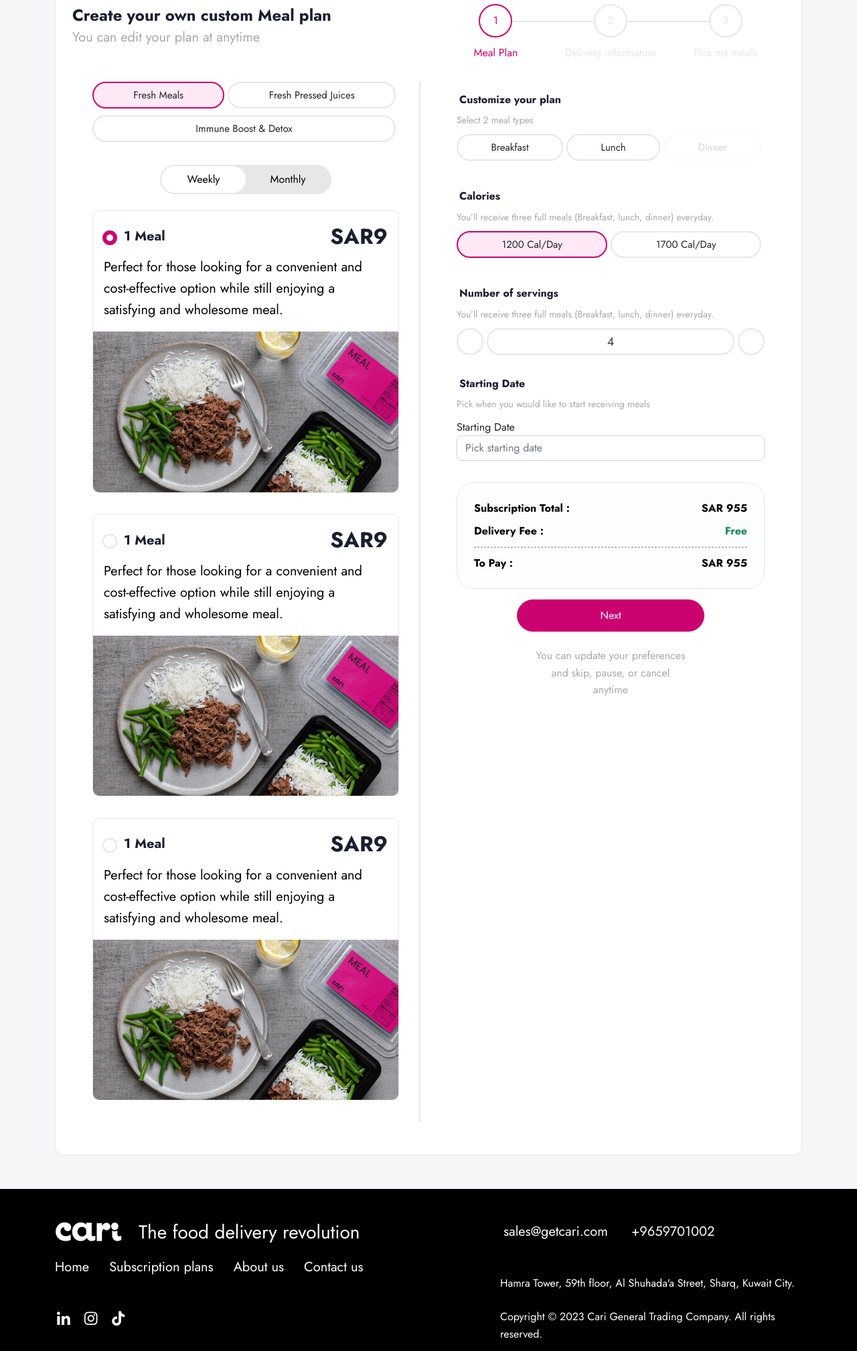
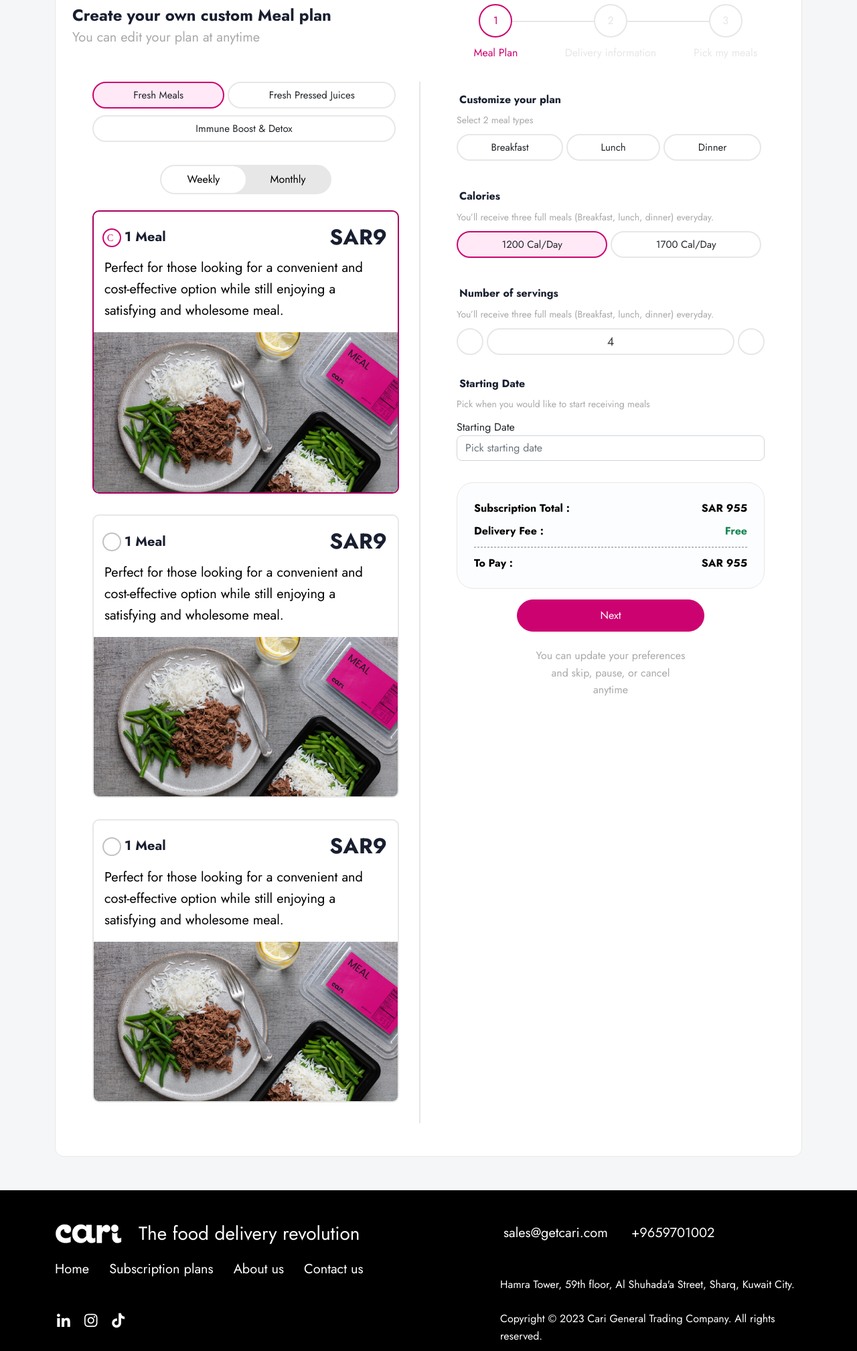
Before and after one commit to waleedo0o7/cari-website, a PHP site: page /meal-plans.php in a window 1280 px wide, after a click that opens the changed part. Shown: the part 152-2169 px from the top of the page at 67% size. Run offline with PHP 8.4, Linux system fonts and the light colour scheme; style sheets or scripts are compiled from the project's sources; some libraries are stand-ins or nearby versions.

Commit message:
fix date width and add fix some css issues

```diff
--- a/assets/css/custom-style.css
+++ b/assets/css/custom-style.css
@@ -426,9 +426,38 @@ a:hover {
 }
 .flexible-plans-card-wrapper .option-container {
   position: absolute;
-  top: 30px;
+  top: 27px;
   left: 15px;
   width: fit-content;
+}
+.flexible-plans-card-wrapper .option-container .radio-with-select-item,
+.flexible-plans-card-wrapper .option-container .checkmark {
+  border-color: var(--primaryColor);
+  background-color: #FFF !important;
+  height: 28px;
+  width: 28px;
+  top: 0;
+  left: 0;
+  cursor: pointer;
+  border-color: #c2c2c2;
+}
+.flexible-plans-card-wrapper .option-container .radio-with-select-item::after,
+.flexible-plans-card-wrapper .option-container .checkmark::after {
+  content: "C";
+  font-family: "cari-icons" !important;
+  font-style: normal !important;
+  font-weight: normal !important;
+  font-variant: normal !important;
+  text-transform: none !important;
+  speak: none;
+  line-height: 1;
+  -webkit-font-smoothing: antialiased;
+  -moz-osx-font-smoothing: grayscale;
+  font-size: 14px;
+  color: var(--primaryColor);
+  position: absolute;
+  top: 6px;
+  left: 5px;
 }
 .flexible-plans-card-wrapper h5 {
   margin-left: 30px;
@@ -437,7 +466,10 @@ a:hover {
 .flexible-plans-card {
   border-radius: 10px;
   overflow: hidden;
-  border: 1px solid var(--gray);
+  border: 2px solid var(--gray);
+}
+.flexible-plans-card.selected {
+  border: 2px solid var(--primaryColorDark);
 }
 .flexible-plans-card.style-2 .flexible-plans-card-content p {
   min-height: unset;
@@ -579,6 +611,13 @@ a:hover {
 }
 .main-page-wrapper .page-content {
   padding: 25px;
+}
+
+.main-page-wrapper.custom-your-plan .flexible-plans-card-wrapper * {
+  cursor: pointer;
+}
+.main-page-wrapper.custom-your-plan .flexible-plans-card-wrapper:hover .flexible-plans-card {
+  box-shadow: 0 0 10px rgba(180, 180, 180, 0.3960784314);
 }
 
 .dashboard-header {
@@ -1126,7 +1165,7 @@ input.radio-with-select-item:checked + span + label {
   width: 80%;
 }
 .calendar-wrapper .days-wrapper .one-day {
-  width: 14.2857%;
+  width: 100%;
   text-align: center;
   border-bottom: 3px solid var(--gray);
   padding-bottom: 10px;
@@ -1241,7 +1280,7 @@ input.radio-with-select-item:checked + span + label {
     width: 100% !important;
   }
   .days-wrapper .one-day {
-    min-width: 90px;
+    min-width: 120px;
   }
   .calendar-wrapper {
     overflow: scroll;
--- a/assets/css/custom-style.scss
+++ b/assets/css/custom-style.scss
@@ -1,5 +1,4 @@
 @use "rtl.scss";
-
 
 .switch-box {
     position: fixed;
@@ -409,10 +408,49 @@ a {
 
     .option-container {
         position: absolute;
-        top: 30px;
+        top: 27px;
         left: 15px;
         width: fit-content;
+
+
+
+        .radio-with-select-item,
+        .checkmark {
+
+            border-color: var(--primaryColor);
+            background-color : #FFF !important;
+            height: 28px;
+            width: 28px;
+            top: 0;
+            left: 0;
+            cursor: pointer;
+            border-color: #c2c2c2;
+
+            &::after {
+                content: "\43";
+                font-family: "cari-icons" !important;
+                font-style: normal !important;
+                font-weight: normal !important;
+                font-variant: normal !important;
+                text-transform: none !important;
+                speak: none;
+                line-height: 1;
+                -webkit-font-smoothing: antialiased;
+                -moz-osx-font-smoothing: grayscale;
+                font-size: 14px;
+                color: var(--primaryColor);
+                position: absolute;
+                top: 6px;
+                left: 5px;
+            }
+        }
+
     }
+
+
+
+
+
 
     h5 {
         margin-left: 30px;
@@ -422,7 +460,11 @@ a {
 .flexible-plans-card {
     border-radius: 10px;
     overflow: hidden;
-    border: 1px solid var(--gray);
+    border: 2px solid var(--gray);
+
+    &.selected {
+        border: 2px solid var(--primaryColorDark);
+    }
 
     &.style-2 {
         .flexible-plans-card-content p {
@@ -467,6 +509,8 @@ a {
             min-height: 170px;
         }
     }
+
+
 }
 
 .products-section {
@@ -490,7 +534,7 @@ a {
 .custom-faq-area {
     position: relative;
 
-    &:after{
+    &:after {
         content: "";
         position: absolute;
         top: 0;
@@ -598,6 +642,16 @@ a {
 
     .page-content {
         padding: 25px;
+    }
+}
+
+.main-page-wrapper.custom-your-plan {
+    .flexible-plans-card-wrapper * {
+        cursor: pointer;
+    }
+
+    .flexible-plans-card-wrapper:hover .flexible-plans-card {
+        box-shadow: 0 0 10px #b4b4b465;
     }
 }
 
@@ -1208,7 +1262,7 @@ input.radio-with-select-item:checked + span + label {
         width: 80%;
 
         .one-day {
-            width: 14.2857%;
+            width: 100%;
             text-align: center;
             border-bottom: 3px solid var(--gray);
             padding-bottom: 10px;
@@ -1259,7 +1313,6 @@ input.radio-with-select-item:checked + span + label {
 }
 
 @media all and (max-width: 1200px) {
-
     .manage-subscription .col-lg-4 {
         margin-bottom: 15px;
     }
@@ -1276,7 +1329,7 @@ input.radio-with-select-item:checked + span + label {
         top: 25px;
     }
 
-    .steps-wrapper{
+    .steps-wrapper {
         margin-top: 10px;
     }
 
@@ -1354,7 +1407,7 @@ input.radio-with-select-item:checked + span + label {
     .days-wrapper {
         width: 100% !important;
         .one-day {
-            min-width: 90px;
+            min-width: 120px;
         }
     }
 
@@ -1406,7 +1459,6 @@ input.radio-with-select-item:checked + span + label {
 
 // large and small phones
 @media all and (max-width: 650px) {
-
     ul.steps {
         .step {
             a {
@@ -1426,7 +1478,6 @@ input.radio-with-select-item:checked + span + label {
     .products-section {
         background-size: 60%, 60%, 30%;
     }
-
 }
 
 // only small phone
--- a/meal-plans.php
+++ b/meal-plans.php
@@ -1,6 +1,6 @@
 <?php include 'header.php'; ?>
 
-<div class="main-page-wrapper bg-gray">
+<div class="main-page-wrapper bg-gray custom-your-plan">
 
     <div class="container">
 
@@ -109,9 +109,6 @@
 
                             </div><!-- flexible-plans-card-wrapper -->
 
-
-
-
                             <div class="flexible-plans-card-wrapper ">
 
                                 <div class="option-container">
@@ -138,11 +135,10 @@
 
                             </div><!-- flexible-plans-card-wrapper -->
 
-
                             <div class="flexible-plans-card-wrapper">
 
                                 <div class="option-container">
-                                    <input type="radio" id="product-03" name="select-product" class="radio-with-select-item" value="1">
+                                    <input type="radio" id="product-03" name="select-product" class="radio-with-select-item all-meals-selected" value="1">
                                     <span class="checkmark"></span>
                                 </div>
 
@@ -195,8 +191,8 @@
                                     <span class="checkmark"> Lunch </span>
                                 </label>
 
-                                <label class="option-container disabled option-inline">
-                                    <input type="checkbox" name="size" value="3" disabled="disabled">
+                                <label class="option-container  option-inline">
+                                    <input type="checkbox" name="size" value="3">
                                     <span class="checkmark"> Dinner </span>
 
                                 </label>
```
Also changed, not shown: assets/js/custom.js (+90 -8 lines), 1 other file.
